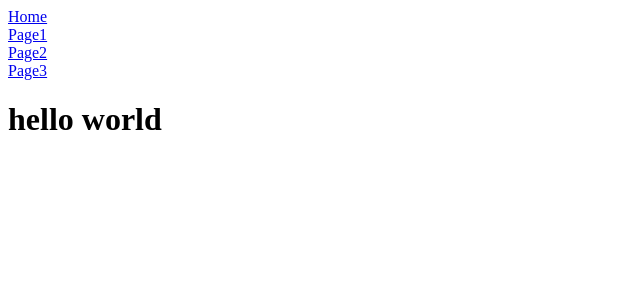
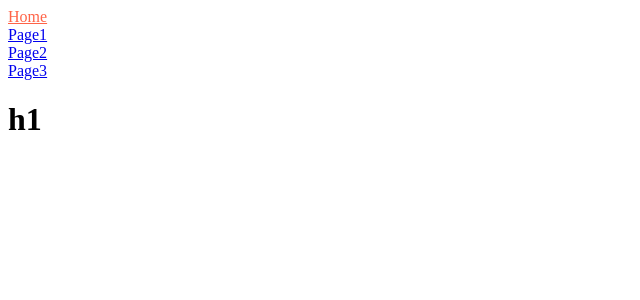
Before and after one commit to project815/nomadcoder_nextjs-first-project, a Next.js app: page / in a window 1280 px wide. Shown: the top 300 px of the page, without its empty margins (0-640 px from the left). Built offline with nearby package versions, Linux system fonts and the light colour scheme.

Commit message:
nextjs css

```diff
--- a/src/components/NavBar.js
+++ b/src/components/NavBar.js
@@ -1,16 +1,43 @@
 import Link from "next/link";
+import styles from "./NavBar.module.css";
+import { useRouter } from "next/router";
 
 export default function NavBar() {
+  const router = useRouter();
   return (
     <>
-      <Link href={"/"}>Home</Link>
-      <br />
-      <Link href={"/page1"}>Page1</Link>
-      <br />
-      <Link href={"/page2"}>Page2</Link>
-      <br />
-      <Link href={"/page3"}>Page3</Link>
-      <br />
+      <active>
+        <Link
+          className={`${
+            (styles.Link, router.pathname === "/" ? styles.active : " ")
+          }`}
+          href={"/"}
+        >
+          Home
+        </Link>
+        <br />
+        <Link
+          className={router.pathname === "/page1" ? styles.active : ""}
+          href={"/page1"}
+        >
+          Page1
+        </Link>
+        <br />
+        <Link
+          className={router.pathname === "/page2" ? styles.active : ""}
+          href={"/page2"}
+        >
+          Page2
+        </Link>
+        <br />
+        <Link
+          className={router.pathname === "/page3" ? styles.active : ""}
+          href={"/page3"}
+        >
+          Page3
+        </Link>
+        <br />
+      </active>
     </>
   );
 }
--- /dev/null
+++ b/src/components/NavBar.module.css
@@ -0,0 +1,8 @@
+.link {
+  text-decoration: none;
+  text-color: red;
+}
+
+.active {
+  color: tomato;
+}
--- a/src/pages/index.js
+++ b/src/pages/index.js
@@ -1,11 +1,7 @@
-import Seo from "@/components/Seo";
-
 export default function Home() {
   return (
     <>
-      <Seo title="home" />
-
-      <h1>hello world</h1>
+      <h1> h1</h1>
     </>
   );
 }
```
